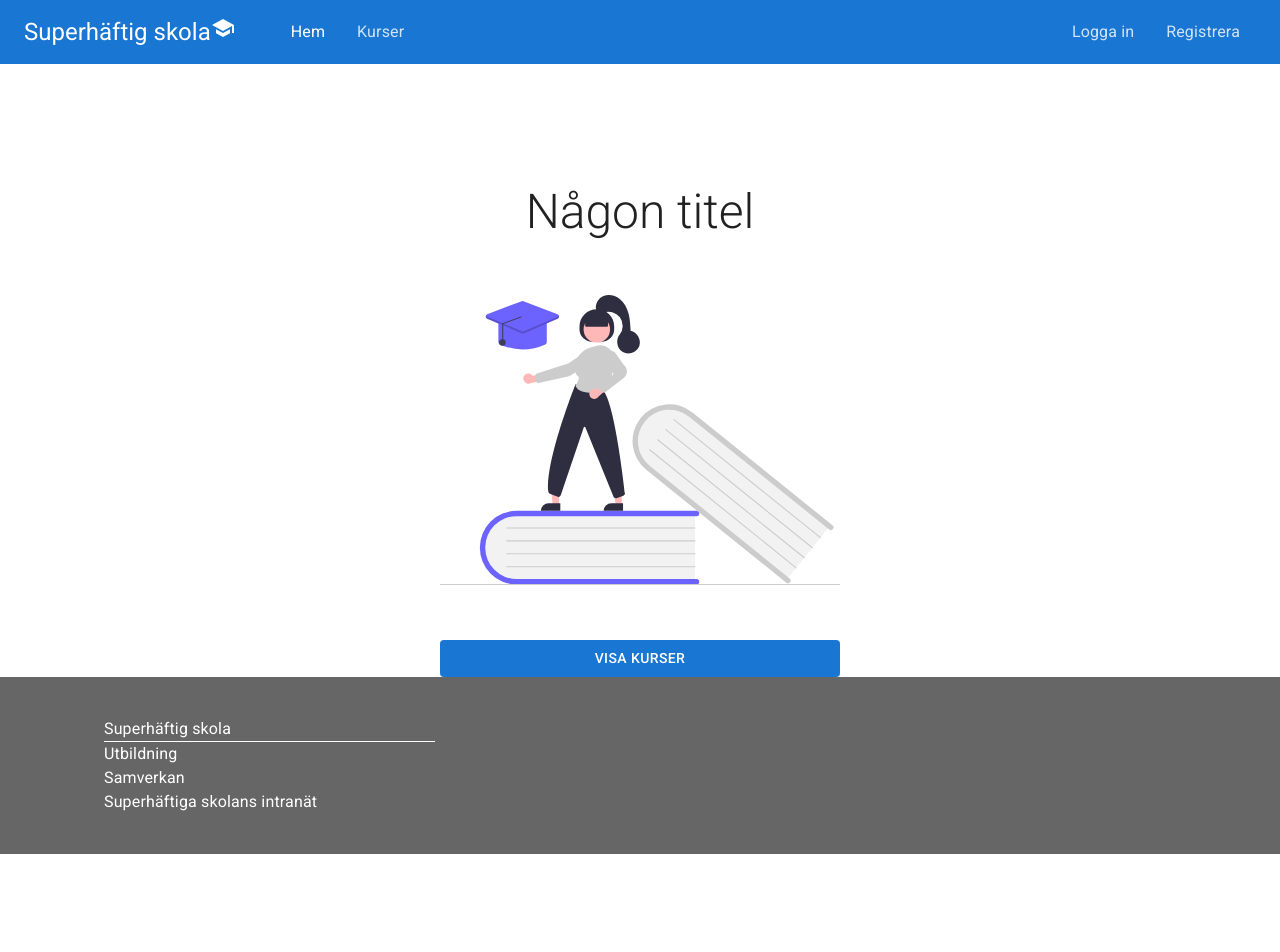
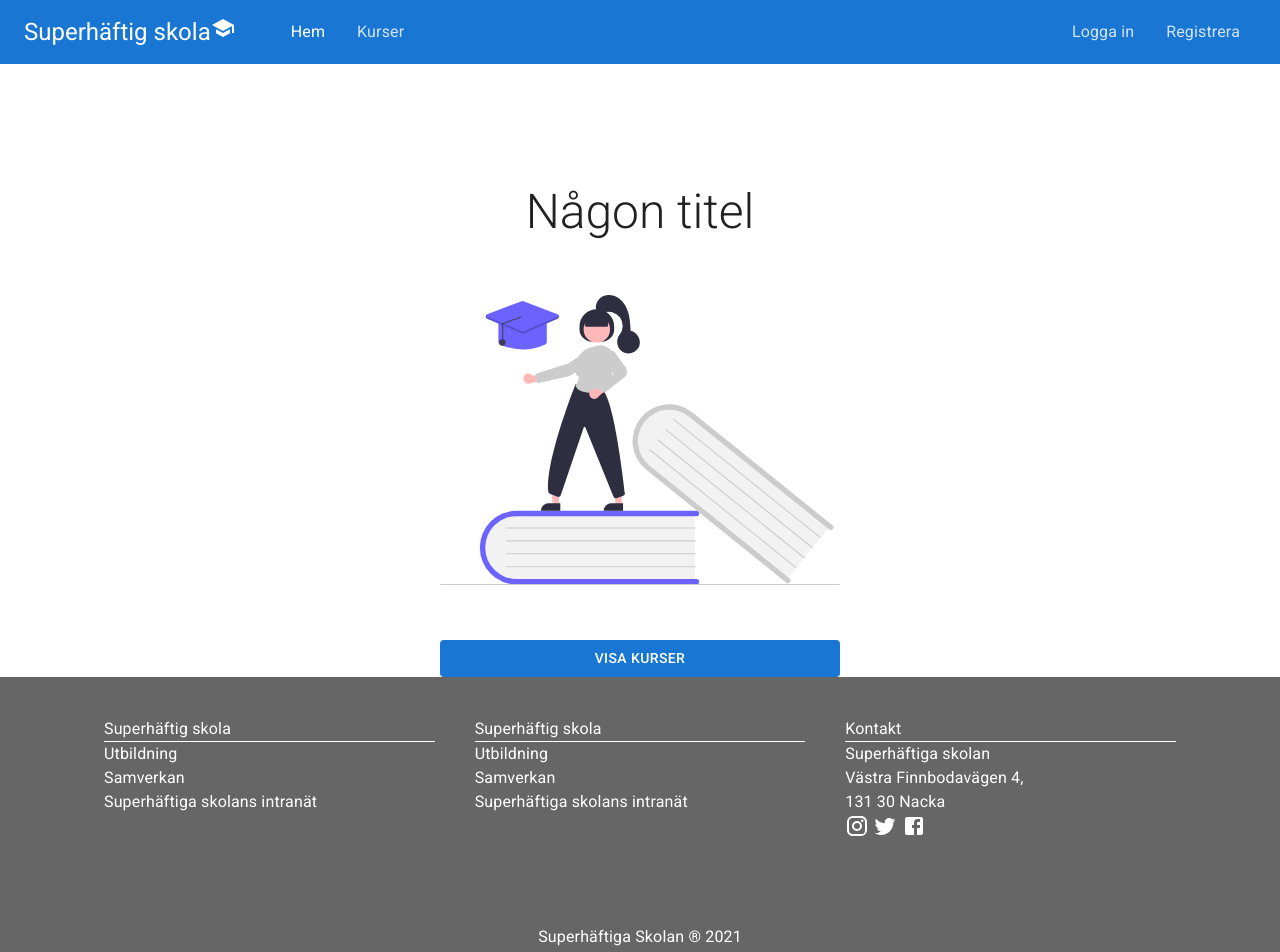
Before and after one commit to oskvr/course-registration-client, a Next.js app: page / in a window 1280 px wide. Shown: the top 952 px of the page. Before the commit the page ends 854 px from the top, so only its background shows below. Built offline with nearby package versions, Linux system fonts and the light colour scheme.

Commit message:
Fixat till med ikoner, har en kolumn kvar för länkar

```diff
--- a/components/Footer.js
+++ b/components/Footer.js
@@ -2,11 +2,9 @@ import Box from "@mui/material/Box";
 import Container from "@mui/material/Container";
 import Grid from "@mui/material/Grid";
 import Link from "./Link";
-// TODO: Behöver hjälp med att få till icons, får inte det att fungera.
-// Får inte ikoner att fungera som det ska, kan inte ens se vad jag gör, måste liksom använda en codesandbox för att ens se skiten.
-// import InstagramIcon from "@material-ui/icons/Instagram";
-// import FacebookIcon from "@material-ui/icons/Facebook";
-// import TwitterIcon from "@material-ui/icons/Twitter";
+import InstagramIcon from "@mui/icons-material/Instagram";
+import FacebookIcon from "@mui/icons-material/Facebook";
+import TwitterIcon from "@mui/icons-material/Twitter";
 
 export default function Footer() {
   return (
@@ -31,7 +29,36 @@ export default function Footer() {
               <Link href="/">Superhäftiga skolans intranät</Link>
             </Box>
           </Grid>
+          <Grid item xs={12} sm={4}>
+            <Box borderBottom={1}>Superhäftig skola</Box>
+            <Box>
+              <Link href="/">Utbildning</Link>
+            </Box>
+            <Box>
+              <Link href="/">Samverkan</Link>
+            </Box>
+            <Box>
+              <Link href="/">Superhäftiga skolans intranät</Link>
+            </Box>
+          </Grid>
+          <Grid item xs={12} sm={4}>
+            <Box borderBottom={1}>Kontakt</Box>
+            <Box>
+              <Link href="/">
+                Superhäftiga skolan <br /> Västra Finnbodavägen 4, <br /> 131 30
+                Nacka
+              </Link>
+            </Box>
+            <Box>
+              <Link href="/">
+                <InstagramIcon /> <TwitterIcon /> <FacebookIcon />
+              </Link>
+            </Box>
+          </Grid>
         </Grid>
+        <Box textAlign="center" pt={{ xs: 5, sm: 10 }} pb={{ xs: 5, sm: 0 }}>
+          Superhäftiga Skolan &reg; 2021
+        </Box>
       </Container>
     </Box>
   );
--- a/package.json
+++ b/package.json
@@ -10,6 +10,7 @@
   "dependencies": {
     "@emotion/react": "^11.5.0",
     "@emotion/styled": "^11.3.0",
+    "@material-ui/icons": "^4.11.2",
     "@mui/icons-material": "^5.1.0",
     "@mui/material": "^5.1.0",
     "next": "12.0.3",
```
Also changed, not shown: 1 other file (tests, documents, lock files or other folders).
